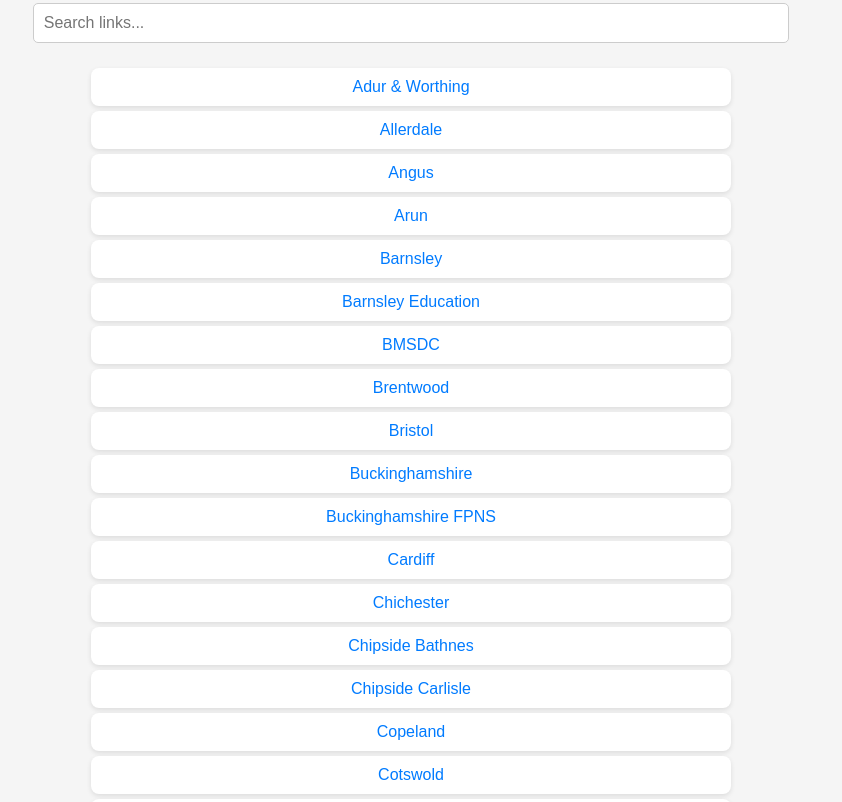
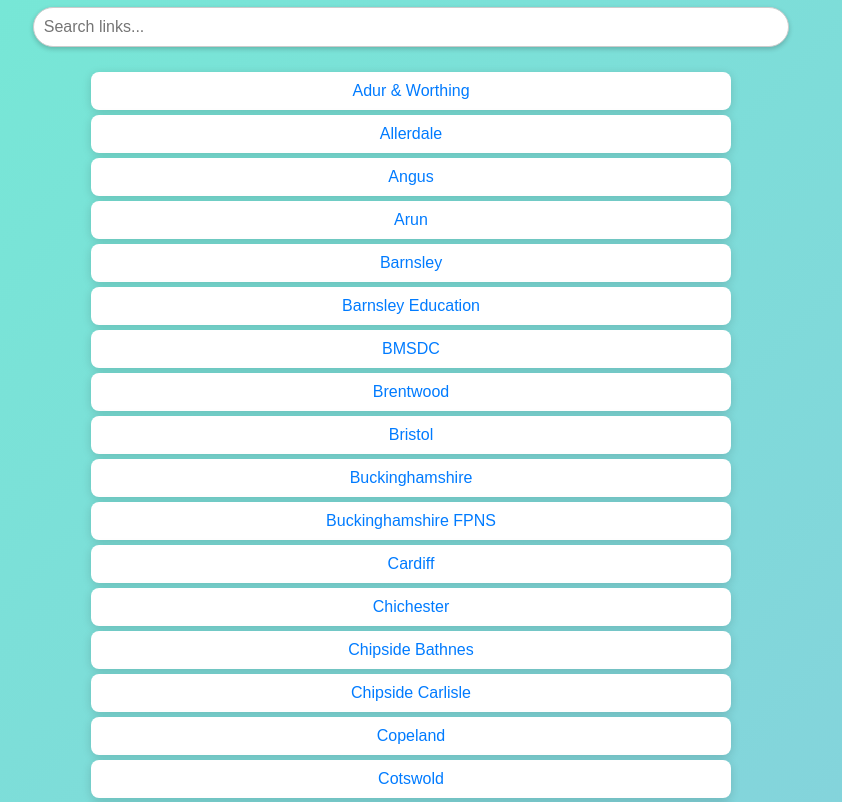
Before and after one commit to Murronaise/homepage-links, a plain HTML site: page my_links.html in a window 1280 px wide. Shown: the part 146-948 px from the top of the page, without its empty margins (229-1071 px from the left). Drawn offline with Linux system fonts and the light colour scheme.

Commit message:
Update my_links.html
More UI

```diff
--- a/my_links.html
+++ b/my_links.html
@@ -10,6 +10,7 @@
             --text-color: #333;
             --link-color: #007bff;
             --card-bg: #fff;
+            --gradient-bg: linear-gradient(135deg, #74ebd5 0%, #9face6 100%);
         }
         [data-theme="dark"] {
             --bg-color: #121212;
@@ -17,15 +18,17 @@
             --link-color: #90caf9;
             --card-bg: #1e1e1e;
         }
-        body { font-family: Arial, sans-serif; text-align: center; padding: 20px; background-color: var(--bg-color); color: var(--text-color); transition: background-color 0.3s, color 0.3s; }
-        #searchBox { width: 60%; padding: 10px; font-size: 16px; margin-bottom: 20px; border: 1px solid #ccc; border-radius: 5px; }
+        body { font-family: Arial, sans-serif; text-align: center; padding: 20px; background: var(--gradient-bg); color: var(--text-color); transition: background-color 0.3s, color 0.3s; }
+        #searchBox { width: 60%; padding: 10px; font-size: 16px; margin-bottom: 20px; border: 1px solid #ccc; border-radius: 25px; box-shadow: 0 2px 5px rgba(0, 0, 0, 0.2); }
         .link-item { margin: 10px 0; }
         a { text-decoration: none; color: var(--link-color); }
         a:hover { text-decoration: underline; }
-        .card { background-color: var(--card-bg); padding: 10px 20px; margin: 5px auto; width: 80%; max-width: 600px; border-radius: 8px; box-shadow: 0 2px 5px rgba(0, 0, 0, 0.1); transition: transform 0.2s, box-shadow 0.2s; cursor: pointer; }
-        .card:hover { transform: translateY(-3px); box-shadow: 0 4px 10px rgba(0, 0, 0, 0.2); }
+        .card { background-color: var(--card-bg); padding: 10px 20px; margin: 5px auto; width: 80%; max-width: 600px; border-radius: 8px; box-shadow: 0 2px 10px rgba(0, 0, 0, 0.15); transition: transform 0.2s, box-shadow 0.2s; cursor: pointer; }
+        .card:hover { transform: translateY(-5px); box-shadow: 0 4px 20px rgba(0, 0, 0, 0.3); }
         .card a { display: block; width: 100%; height: 100%; }
-        #themeToggle { margin-bottom: 20px; cursor: pointer; }
+        #themeToggle { margin-bottom: 20px; cursor: pointer; padding: 5px 10px; border-radius: 20px; background-color: #007bff; color: #fff; border: none; transition: background-color 0.3s; }
+        #themeToggle:hover { background-color: #0056b3; }
+        html { scroll-behavior: smooth; }
     </style>
     <script>
         function searchLinks() {
```
